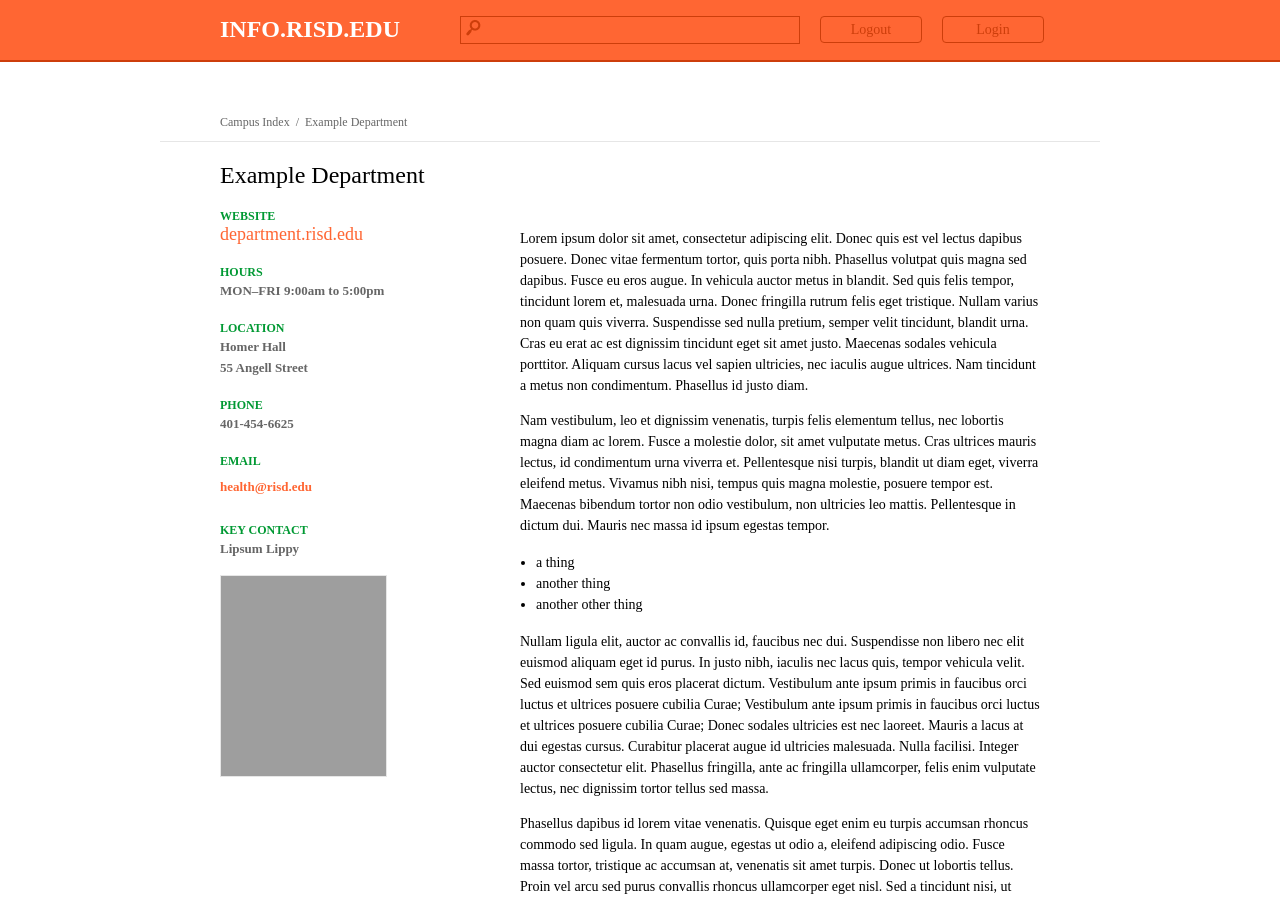
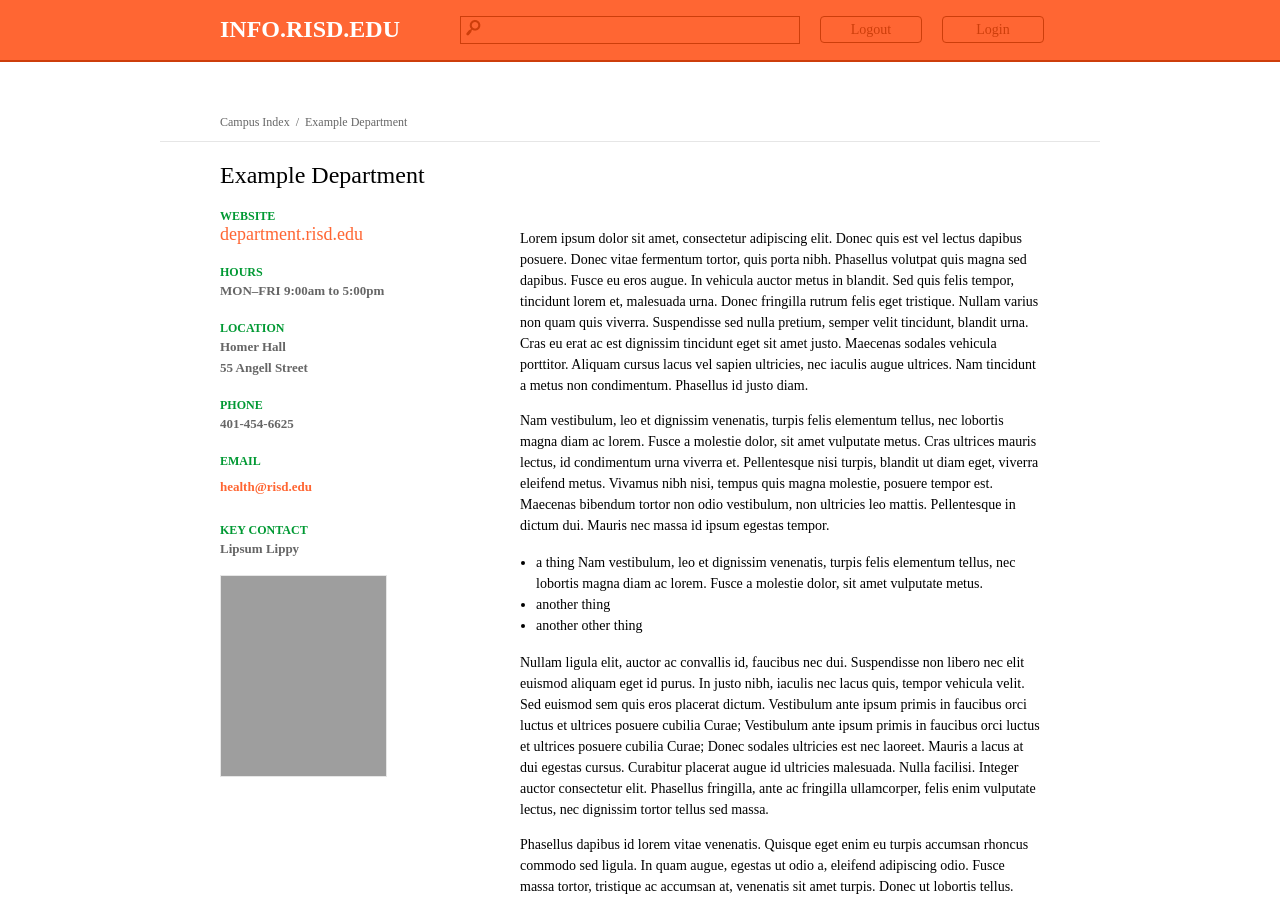
Before and after one commit to micahmicah/info, a Jekyll site: the page built from sample-entry/index.html, in a window 1280 px wide and 900 px high. Built offline with Jekyll 4.4.1, drawn with Linux system fonts in a browser that asks for light colours; some web fonts are replaced; grey boxes are pictures that could not be loaded.

Commit message:
list edit

```diff
--- a/sample-entry/index.html
+++ b/sample-entry/index.html
@@ -19,7 +19,7 @@ section: interior
 		<p>Nam vestibulum, leo et dignissim venenatis, turpis felis elementum tellus, nec lobortis magna diam ac lorem. Fusce a molestie dolor, sit amet vulputate metus. Cras ultrices mauris lectus, id condimentum urna viverra et. Pellentesque nisi turpis, blandit ut diam eget, viverra eleifend metus. Vivamus nibh nisi, tempus quis magna molestie, posuere tempor est. Maecenas bibendum tortor non odio vestibulum, non ultricies leo mattis. Pellentesque in dictum dui. Mauris nec massa id ipsum egestas tempor.</p>
 
 		<ul>
-			<li>a thing</li>
+			<li>a thing Nam vestibulum, leo et dignissim venenatis, turpis felis elementum tellus, nec lobortis magna diam ac lorem. Fusce a molestie dolor, sit amet vulputate metus.</li>
 			<li>another thing</li>
 			<li>another other thing</li>
 
```
Also changed, not shown: 1 other file.
